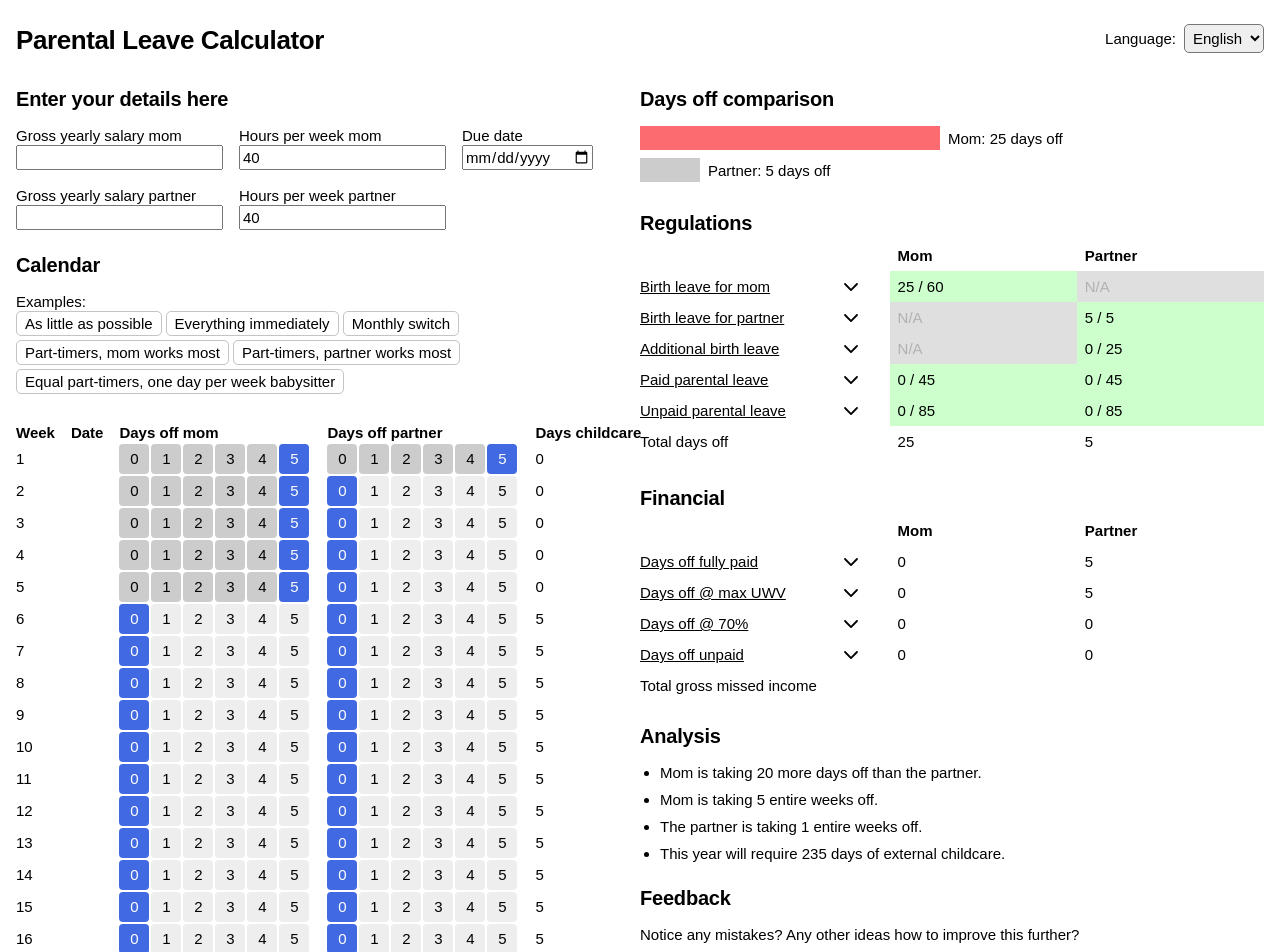
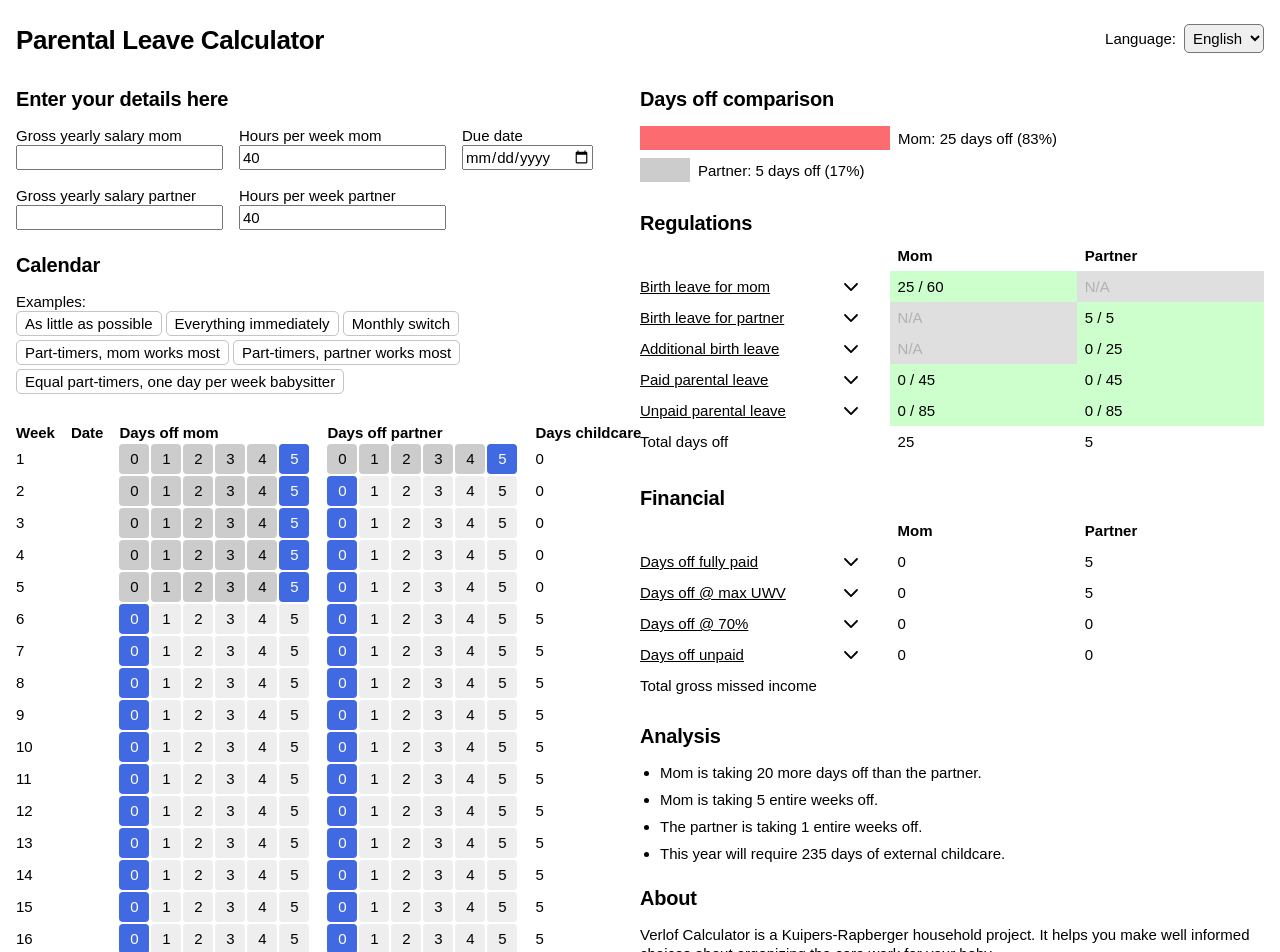
Before and after one commit to Thomas-Kuipers/verlofcalculator, a Vue app: page / in a window 1280 px wide. Shown: the top 952 px of the page. Built offline with nearby package versions, Linux system fonts and the light colour scheme.

Commit message:
about and percentages

```diff
--- a/src/components/DaysChart.vue
+++ b/src/components/DaysChart.vue
@@ -11,15 +11,13 @@ const daysOffPartner = computed(() => leaveStore.totalDaysUsed(false))
 const maxWidth = 300
 
 const momFactor = computed(() => {
-    const maxValue = Math.max(daysOffMom.value, daysOffPartner.value)
-    return daysOffMom.value / maxValue
+    return daysOffMom.value / (daysOffMom.value + daysOffPartner.value)
 })
 
 const widthMom = computed(() => Math.round(momFactor.value * maxWidth))
 
 const partnerFactor = computed(() => {
-    const maxValue = Math.max(daysOffMom.value, daysOffPartner.value)
-    return daysOffPartner.value / maxValue
+    return daysOffPartner.value / (daysOffMom.value + daysOffPartner.value)
 })
 
 const widthPartner = computed(() =>  Math.round(partnerFactor.value * maxWidth))
@@ -82,11 +80,11 @@ const { t } = translate()
         <ul>
             <li :class="$style.item">
                 <div :class="$style.bar" :style="{ width: widthMom + 'px', background: momColor }" />
-                <div :class="$style.value">{{ t('chartDaysMom', { days: Math.round(daysOffMom * 10) / 10 }) }}</div>
+                <div :class="$style.value">{{ t('chartDaysMom', { days: Math.round(daysOffMom * 10) / 10 }) }} ({{ Math.round(momFactor * 100) }}%)</div>
             </li>
             <li :class="$style.item">
                 <div :class="$style.bar" :style="{ width: widthPartner + 'px', background: partnerColor }" />
-                <div :class="$style.value">{{ t('chartDaysPartner', { days: Math.round(daysOffPartner * 10) / 10 }) }}</div>
+                <div :class="$style.value">{{ t('chartDaysPartner', { days: Math.round(daysOffPartner * 10) / 10 }) }} ({{ Math.round(partnerFactor * 100) }}%)</div>
             </li>
         </ul>
     </div>
--- a/src/translations/en.json
+++ b/src/translations/en.json
@@ -62,7 +62,7 @@
   "analysisWeeksAndDaysOffPartner": "The partner is taking {weeks} entire weeks off, plus on average {days} days per week spread out over {parttimeWeeks} weeks.",
   "analysisChildcare": "This year will require {days} days of external childcare.",
   "analysisTitle": "Analysis",
-  "feedbackHtml": "<h2>Feedback</h2><p>Notice any mistakes? Any other ideas how to improve this further?</p><p>Email me at <a href=\"mailto:thomas{'@'}webvalid.nl\">thomas{'@'}webvalid.nl</a></p><p>If you're a nerd, you can submit a pull request at <a href=\"https://github.com/Thomas-Kuipers/verlofcalculator\">github.com/Thomas-Kuipers/verlofcalculator</a></p>",
+  "feedbackHtml": "<h2>About</h2><p>Verlof Calculator is a Kuipers-Rapberger household project. It helps you make well informed choices about organizing the care work for your baby.</p><p>Verlof Calculator is free, open-source and does not feature advertisements. It does not store your data, nor is it interested in it. Feel free to share.</p><p>Notice any mistakes? Any other ideas how to improve this further?</p><p>Email us at <a href=\"mailto:thomas{'@'}webvalid.nl\">thomas{'@'}webvalid.nl</a></p><p>If you're a nerd, you can submit a pull request at <a href=\"https://github.com/Thomas-Kuipers/verlofcalculator\">github.com/Thomas-Kuipers/verlofcalculator</a></p>",
   "settingsTitle": "Enter your details here",
   "settingsGrossYearlySalaryMom": "Gross yearly salary mom",
   "settingsGrossYearlySalaryPartner": "Gross yearly salary partner",
--- a/src/translations/nl.json
+++ b/src/translations/nl.json
@@ -63,7 +63,7 @@
   "analysisWeeksAndDaysOffPartner": "De partner neemt {weeks} volledige weken vrij, plus gemiddeld {days} dagen verspreid over {parttimeWeeks} weken.",
   "analysisChildcare": "Dit jaar zijn er {days} dagen kinderopvang nodig.",
   "analysisTitle": "Analyse",
-  "feedbackHtml": "<h2>Feedback</h2><p>Foutje gevonden? Ideeën ter verbetering?</p><p>Email mij op <a href=\"mailto:thomas{'@'}webvalid.nl\">thomas{'@'}webvalid.nl</a></p><p>Voor de nerds: verstuur een pull request op <a href=\"https://github.com/Thomas-Kuipers/verlofcalculator\">github.com/Thomas-Kuipers/verlofcalculator</a></p>",
+  "feedbackHtml": "<h2>Info</h2><p>Verlof Calculator is een Kuipers-Rapberger project. Het helpt je om goed geïnformeerde beslissingen omtrent de zorg voor je baby te nemen.</p><p>Verlof Calculator is gratis, open-source en heeft geen advertenties. Je data wordt niet opgeslagen. Voel je vrij om te delen.</p><p>Foutje gevonden? Ideeën ter verbetering?</p><p>Email ons op <a href=\"mailto:thomas{'@'}webvalid.nl\">thomas{'@'}webvalid.nl</a></p><p>Voor de nerds: verstuur een pull request op <a href=\"https://github.com/Thomas-Kuipers/verlofcalculator\">github.com/Thomas-Kuipers/verlofcalculator</a></p>",
   "settingsTitle": "Vul hier jouw gegevens in",
   "settingsGrossYearlySalaryMom": "Bruto jaarsalaris moeder",
   "settingsGrossYearlySalaryPartner": "Bruto jaarsalaris partner",
--- a/src/views/HomeView.vue
+++ b/src/views/HomeView.vue
@@ -35,7 +35,7 @@ const { t } = translate()
                     <Financial />
                 </table>
                 <Analysis />
-                <TextContent>
+                <TextContent :class="$style.about">
                     <div v-html="t('feedbackHtml')" />
                 </TextContent>
             </aside>
@@ -101,4 +101,8 @@ const { t } = translate()
         max-width: 50%;
     }
 }
+
+.about {
+    padding-right: 16px;
+}
 </style>
```
